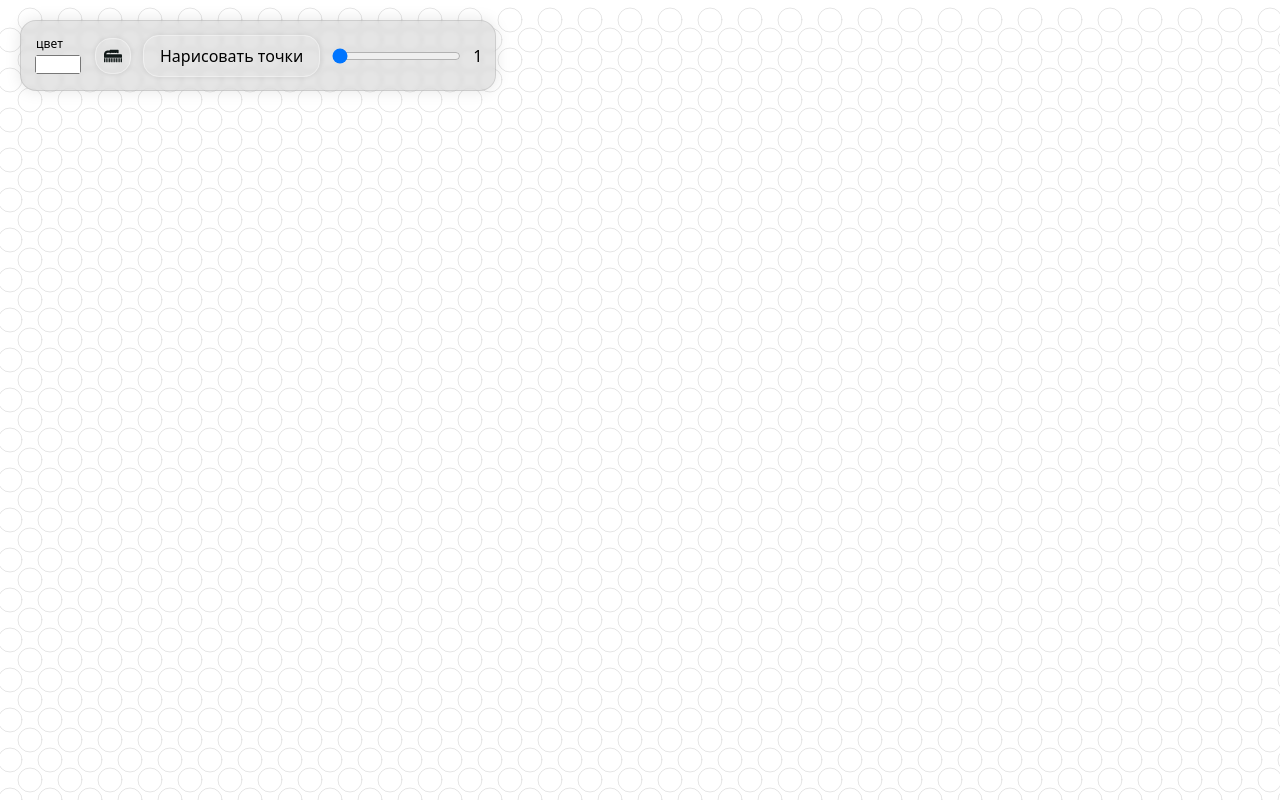
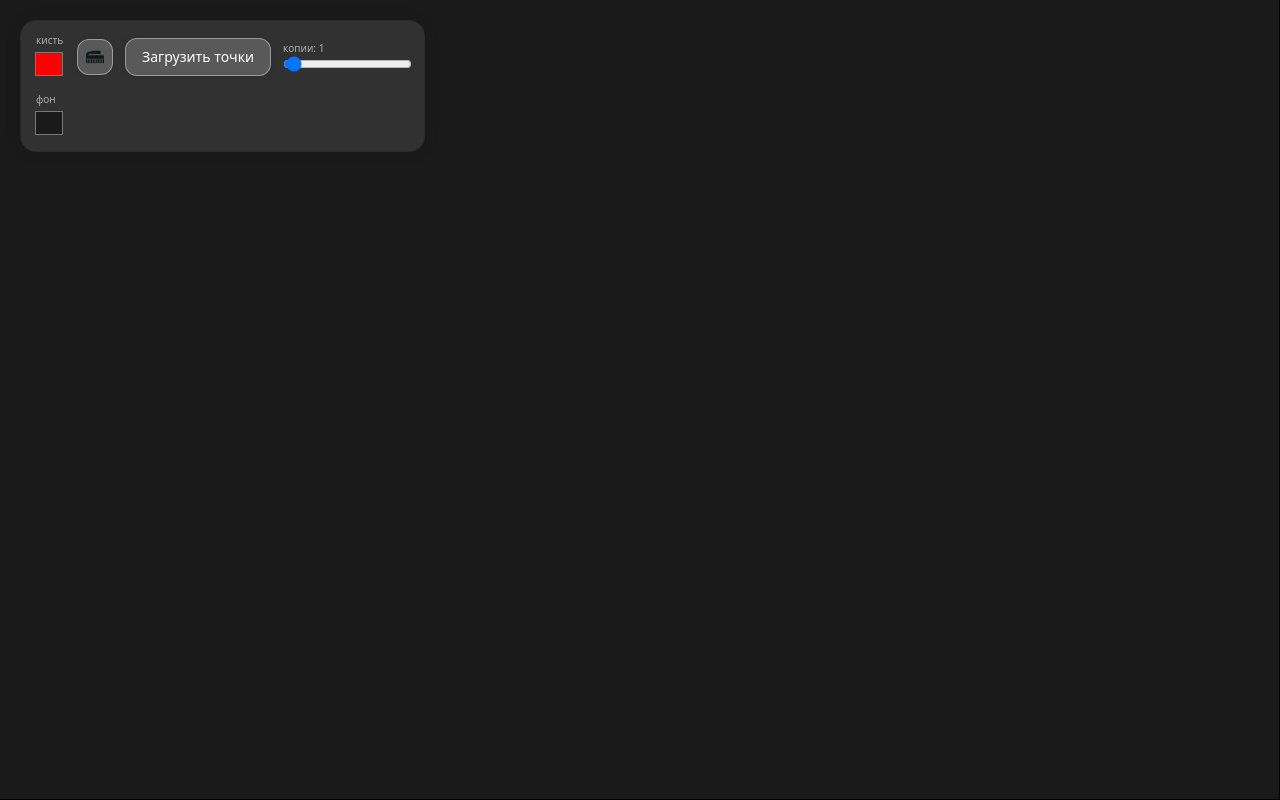
Before and after one commit to voloduhe/gerdany, a React (Vite) app: page / in a window 1280 px wide. Built offline with nearby package versions, Linux system fonts and the light colour scheme.

Commit message:
feat: upd

```diff
--- a/src/edit-frame.tsx
+++ b/src/edit-frame.tsx
@@ -1,25 +1,74 @@
-import { useRef, useEffect, useState, useCallback } from "react";
+import {
+  useRef,
+  useEffect,
+  useState,
+  useCallback,
+  useMemo,
+  type ChangeEvent,
+} from "react";
 
-const W = window.innerWidth;
-const H = window.innerHeight;
+const W = window.innerWidth - 1;
+const H = window.innerHeight - 1;
 const BASE_CELL_SIZE = 40;
 
 const X_SCALE_FACTOR = 0.5;
 
 const LOCAL_STORAGE_KEY = "infiniteCanvasPaintedCells";
+const COLOR_STORAGE_KEY = "infiniteCanvasBrushColor";
+const BG_COLOR_STORAGE_KEY = "infiniteCanvasBgColor";
 
 type PaintedCells = Record<string, string>;
+type ColorMap = Record<string, string>;
 
 interface PanOffset {
   x: number;
   y: number;
 }
 
+const DEFAULT_EMPTY_COLOR = "#bfbfbf";
+
+const ColorTextInput = ({
+  initialValue,
+  onConfirm,
+}: {
+  initialValue: string;
+  onConfirm: (val: string) => void;
+}) => {
+  const [localVal, setLocalVal] = useState(initialValue);
+
+  useEffect(() => {
+    setLocalVal(initialValue);
+  }, [initialValue]);
+
+  const handleKeyDown = (e: React.KeyboardEvent) => {
+    if (e.key === "Enter") {
+      onConfirm(localVal);
+      (e.target as HTMLInputElement).blur();
+    }
+  };
+
+  return (
+    <input
+      type="text"
+      value={localVal}
+      onChange={(e) => setLocalVal(e.target.value)}
+      onKeyDown={handleKeyDown}
+      className="text-[9px] mt-1 font-mono uppercase bg-transparent border-none text-center focus:outline-none focus:bg-white/20 rounded w-20 text-white"
+      placeholder="Название"
+    />
+  );
+};
+
 export function InfiniteCanvas() {
   const canvasRef = useRef<HTMLCanvasElement>(null);
   const [zoomLevel, setZoomLevel] = useState(1.0);
   const [isPainting, setIsPainting] = useState(false);
   const [isErasing, setIsErasing] = useState(false);
+  const [isPanning, setIsPanning] = useState(false);
+  const lastMousePos = useRef({ x: 0, y: 0 });
+  const [bgColor, setBgColor] = useState(() => {
+    return localStorage.getItem(BG_COLOR_STORAGE_KEY) || "#1a1a1a";
+  });
 
   const [rangeValue, setRangeValue] = useState(1);
 
@@ -36,12 +85,48 @@ export function InfiniteCanvas() {
   });
 
   const [panOffset, setPanOffset] = useState<PanOffset>({ x: 0, y: 0 });
-  const [color, setColor] = useState("#ffffff");
+  const [color, setColor] = useState(() => {
+    return localStorage.getItem(COLOR_STORAGE_KEY) || "#ff0000";
+  });
+
+  const uniqueColors = useMemo(() => {
+    return Array.from(new Set(Object.values(paintedCells)));
+  }, [paintedCells]);
+
+  const [colorMap, setColorMap] = useState<ColorMap>({});
+
+  useEffect(() => {
+    localStorage.setItem(COLOR_STORAGE_KEY, color);
+  }, [color]);
+
+  useEffect(() => {
+    localStorage.setItem(BG_COLOR_STORAGE_KEY, bgColor);
+  }, [bgColor]);
+
+  useEffect(() => {
+    setColorMap((prev) => {
+      const next = { ...prev };
+      uniqueColors.forEach((c) => {
+        if (!next[c]) next[c] = c;
+      });
+      return next;
+    });
+  }, [uniqueColors]);
+
+  const updateColor = (e: ChangeEvent<HTMLInputElement>) => {
+    if (e.target.value === "#ffffff") {
+      setColor("#fcfcfc");
+    } else {
+      setColor(e.target.value);
+    }
+  };
 
   const getCellKey = (col: number, row: number) => `${col},${row}`;
 
   const handleClear = useCallback(() => {
+    return;
     setPaintedCells({});
+    setColorMap({});
   }, []);
 
   const loadPointsFromJson = useCallback(
@@ -118,9 +203,12 @@ export function InfiniteCanvas() {
       const normalizedColor = color.toLowerCase();
 
       setPaintedCells((prevCells) => {
+        if (!prevCells[key]) {
+          return prevCells;
+        }
+
         if (normalizedColor === "#ffffff") {
           const { [key]: deleted, ...cellsWithoutKey } = prevCells;
-          console.log(deleted);
           return cellsWithoutKey;
         } else {
           return { ...prevCells, [key]: normalizedColor };
@@ -133,9 +221,7 @@ export function InfiniteCanvas() {
   const eraseCell = useCallback((key: string) => {
     setPaintedCells((prevCells) => {
       if (prevCells[key]) {
-        const { [key]: deleted, ...cellsWithoutKey } = prevCells;
-        console.log(deleted);
-        return cellsWithoutKey;
+        return { ...prevCells, [key]: DEFAULT_EMPTY_COLOR };
       }
       return prevCells;
     });
@@ -144,6 +230,12 @@ export function InfiniteCanvas() {
   const handleMouseDown = useCallback(
     (event: React.MouseEvent<HTMLCanvasElement>) => {
       event.preventDefault();
+
+      if (event.button === 1) {
+        setIsPanning(true);
+        lastMousePos.current = { x: event.clientX, y: event.clientY };
+        return;
+      }
 
       const cellKey = getCellCoordinates(event.clientX, event.clientY);
       if (!cellKey) return;
@@ -161,6 +253,14 @@ export function InfiniteCanvas() {
 
   const handleMouseMove = useCallback(
     (event: React.MouseEvent<HTMLCanvasElement>) => {
+      if (isPanning) {
+        const dx = event.clientX - lastMousePos.current.x;
+        const dy = event.clientY - lastMousePos.current.y;
+        setPanOffset((prev) => ({ x: prev.x + dx, y: prev.y + dy }));
+        lastMousePos.current = { x: event.clientX, y: event.clientY };
+        return;
+      }
+
       const cellKey = getCellCoordinates(event.clientX, event.clientY);
       if (!cellKey) return;
 
@@ -170,12 +270,20 @@ export function InfiniteCanvas() {
         eraseCell(cellKey);
       }
     },
-    [isPainting, isErasing, getCellCoordinates, paintCell, eraseCell],
+    [
+      isPainting,
+      isErasing,
+      isPanning,
+      getCellCoordinates,
+      paintCell,
+      eraseCell,
+    ],
   );
 
   const handleMouseUp = useCallback(() => {
     setIsPainting(false);
     setIsErasing(false);
+    setIsPanning(false);
   }, []);
 
   const handleContextMenu = useCallback(
@@ -191,59 +299,39 @@ export function InfiniteCanvas() {
       currentZoom: number,
       cells: PaintedCells,
       currentOffset: PanOffset,
+      currentMap: ColorMap,
     ) => {
       ctx.clearRect(0, 0, W, H);
-      ctx.strokeStyle = "#ffffff";
-      ctx.lineWidth = 1;
-      ctx.lineCap = "square";
-
       ctx.save();
       ctx.translate(currentOffset.x, currentOffset.y);
 
       const CELL_HEIGHT = BASE_CELL_SIZE * currentZoom;
       const CELL_WIDTH = CELL_HEIGHT * X_SCALE_FACTOR;
       const offset = CELL_HEIGHT / 2;
-
       const radius = CELL_HEIGHT * 0.3;
-
       const drawStroke = currentZoom > 0.4;
 
-      const startCol = Math.floor(-currentOffset.x / CELL_WIDTH);
-      const startRow = Math.floor(-currentOffset.y / CELL_HEIGHT);
-
-      const endCol = Math.ceil((W - currentOffset.x) / CELL_WIDTH) + 1;
-      const endRow = Math.ceil((H - currentOffset.y) / CELL_HEIGHT) + 1;
-
-      for (let col = startCol; col <= endCol; col++) {
+      for (const key in cells) {
+        const [col, row] = key.split(",").map(Number);
         const x = col * CELL_WIDTH;
-
-        const isEvenCol = col % 2 === 0;
-        const yOffset = isEvenCol ? offset : 0;
-
-        for (let row = startRow; row <= endRow; row++) {
-          const y = row * CELL_HEIGHT;
+        const yOffset = col % 2 === 0 ? offset : 0;
+        const y = row * CELL_HEIGHT + yOffset;
 
         const centerX = x + CELL_WIDTH / 2;
-          const centerY = y + yOffset + CELL_HEIGHT / 2;
+        const centerY = y + CELL_HEIGHT / 2;
 
-          const key = getCellKey(col, row);
         const cellColor = cells[key];
 
         ctx.beginPath();
         ctx.arc(centerX, centerY, radius, 0, 2 * Math.PI);
 
-          if (cellColor) {
-            ctx.fillStyle = cellColor;
-          } else {
-            ctx.fillStyle = "white";
-          }
+        ctx.fillStyle = currentMap[cellColor] || cellColor;
         ctx.fill();
 
         if (drawStroke) {
           ctx.strokeStyle = "rgba(0, 0, 0, 0.1)";
           ctx.lineWidth = 1;
           ctx.stroke();
-          }
         }
       }
       ctx.restore();
@@ -256,9 +344,8 @@ export function InfiniteCanvas() {
     if (!canvas) return;
     const ctx = canvas.getContext("2d");
     if (!ctx) return;
-
-    drawGrid(ctx, zoomLevel, paintedCells, panOffset);
-  }, [zoomLevel, paintedCells, panOffset, drawGrid]);
+    drawGrid(ctx, zoomLevel, paintedCells, panOffset, colorMap);
+  }, [zoomLevel, paintedCells, panOffset, drawGrid, colorMap]);
 
   useEffect(() => {
     try {
@@ -268,13 +355,6 @@ export function InfiniteCanvas() {
     }
   }, [paintedCells]);
 
-  const handleDragStart = useCallback(
-    (event: React.DragEvent<HTMLCanvasElement>) => {
-      event.preventDefault();
-    },
-    [],
-  );
-
   useEffect(() => {
     const canvas = canvasRef.current;
     if (!canvas) return;
@@ -282,23 +362,22 @@ export function InfiniteCanvas() {
 
     const handleWheel = (event: WheelEvent) => {
       event.preventDefault();
-
       const oldZoom = zoomLevel;
       const mouseX = event.clientX - rect.left;
       const mouseY = event.clientY - rect.top;
 
       const scaleFactor = 0.1;
       const direction = event.deltaY < 0 ? 1 : -1;
-      let newZoom = oldZoom + direction * scaleFactor;
-      newZoom = Math.max(0.1, Math.min(newZoom, 5.0));
-
+      const newZoom = Math.max(
+        0.1,
+        Math.min(oldZoom + direction * scaleFactor, 5.0),
+      );
       const ratio = newZoom / oldZoom;
 
-      setPanOffset((prevOffset) => ({
-        x: mouseX - (mouseX - prevOffset.x) * ratio,
-        y: mouseY - (mouseY - prevOffset.y) * ratio,
+      setPanOffset((prev) => ({
+        x: mouseX - (mouseX - prev.x) * ratio,
+        y: mouseY - (mouseY - prev.y) * ratio,
       }));
-
       setZoomLevel(newZoom);
     };
 
@@ -320,49 +399,110 @@ export function InfiniteCanvas() {
         height={H}
         style={{
           display: "block",
-          background: "#ffffff",
+          background: bgColor,
           userSelect: "none",
           touchAction: "none",
-          cursor: isPainting
-            ? `url('/brush.svg'), auto`
-            : isErasing
-              ? "crosshair"
-              : "default",
+          cursor: isPanning ? "grabbing" : isPainting ? "crosshair" : "default",
         }}
         onMouseDown={handleMouseDown}
         onMouseMove={handleMouseMove}
-        onDragStart={handleDragStart}
+        onMouseUp={handleMouseUp}
         onContextMenu={handleContextMenu}
       />
-      <div className="absolute top-5 left-5 flex space-x-3 p-3 border border-black/10 backdrop-blur-[2px] bg-black/10 rounded-2xl shadow-[0_0_16px_rgba(0,0,0,0.1)] justify-center items-center">
+      <div className="absolute top-5 left-5 flex flex-col space-y-3 p-3 border border-black/10 backdrop-blur-[2px] bg-white/10 rounded-2xl shadow-[0_0_16px_rgba(0,0,0,0.1)] text-white">
+        <div className="flex space-x-3 items-center">
           <div className="flex items-start flex-col">
-          <p className="text-[12px] ml-[3px] translate-y-0.5">цвет</p>
+            <p className="text-[10px] ml-[3px] opacity-60">кисть</p>
             <input
               type="color"
               value={color}
-            onChange={(e) => setColor(e.target.value)}
-            className="border-black/10 rounded-2xl cursor-pointer"
+              onChange={updateColor}
+              className="border-white/10 rounded-lg cursor-pointer size-8"
             />
           </div>
           <button
-          className="p-2 cursor-pointer rounded-2xl shadow-[0_0_6px_rgba(0,0,0,0.1)] font-bold border border-white/40 size-9"
+            className="p-2 cursor-pointer rounded-xl shadow-[0_0_6px_rgba(0,0,0,0.1)] font-bold border border-white/40 size-9 bg-white/20"
             onClick={handleClear}
           >
-          <img src="/clean.svg" className="size-full" />
+            <img src="/clean.svg" className="size-full" alt="clear" />
           </button>
           <button
-          className="p-2 px-4 cursor-pointer rounded-2xl shadow-[0_0_6px_rgba(0,0,0,0.1)] border border-white/40 text-black"
-          onClick={() => loadPointsFromJson(SCHEME_1_URL)}
+            className="p-2 px-4 cursor-pointer rounded-xl shadow-[0_0_6px_rgba(0,0,0,0.1)] border border-white/40 text-white text-sm bg-white/20"
+            onClick={() => {
+              const confirmLoad = window.confirm(
+                "Это перерисует все и удалит все что было нарисовано",
+              );
+
+              if (confirmLoad) {
+                loadPointsFromJson(SCHEME_1_URL);
+              }
+            }}
           >
-          Нарисовать точки
+            Загрузить точки
           </button>
+          <div className="flex flex-col">
+            <p className="text-[10px] opacity-60">копии: {rangeValue}</p>
             <input
               type="range"
               value={rangeValue}
-          onChange={(value) => setRangeValue(Number(value.currentTarget.value))}
-          min={1}
+              onChange={(e) => setRangeValue(Number(e.target.value))}
+              min={0}
+              max={40}
             />
-        <p>{rangeValue}</p>
+          </div>
+        </div>
+        {uniqueColors.length > 0 && (
+          <div className="flex flex-col border-t border-black/5 pt-2">
+            <p className="text-[10px] font-bold opacity-60 mb-2 uppercase tracking-wider">
+              Цвета в проекте:
+            </p>
+            <div className="flex flex-wrap gap-2 max-w-[300px]">
+              {uniqueColors.map((uColor) => (
+                <div
+                  onMouseUp={() => {
+                    if ((colorMap[uColor] || uColor) === "#ffffff") {
+                      setColor("#fcfcfc");
+                    } else {
+                      setColor(colorMap[uColor] || uColor);
+                    }
+                  }}
+                  key={uColor}
+                  className="flex flex-col items-center bg-white/10 p-1 rounded-lg border border-white/20"
+                >
+                  <input
+                    type="color"
+                    value={colorMap[uColor] || uColor}
+                    onChange={(e) =>
+                      setColorMap((prev) => ({
+                        ...prev,
+                        [uColor]: e.target.value,
+                      }))
+                    }
+                    className="size-6 cursor-pointer rounded-md border-none"
+                  />
+                  <ColorTextInput
+                    initialValue={colorMap[uColor] || uColor}
+                    onConfirm={(newColor) => {
+                      setColorMap((prev) => ({
+                        ...prev,
+                        [uColor]: newColor,
+                      }));
+                    }}
+                  />
+                </div>
+              ))}
+            </div>
+          </div>
+        )}
+        <div className="flex items-start flex-col">
+          <p className="text-[10px] ml-[3px] opacity-60">фон</p>
+          <input
+            type="color"
+            value={bgColor}
+            onChange={(e) => setBgColor(e.target.value)}
+            className="border-white/10 rounded-lg cursor-pointer size-8"
+          />
+        </div>
       </div>
     </>
   );
--- a/src/index.css
+++ b/src/index.css
@@ -1,7 +1,7 @@
 @import "tailwindcss";
 
 body {
-    background-color: #ffffff;
+    background-color: #000000;
 }
 
 html,
```
Lines whose indentation alone changed are shown as unchanged.
